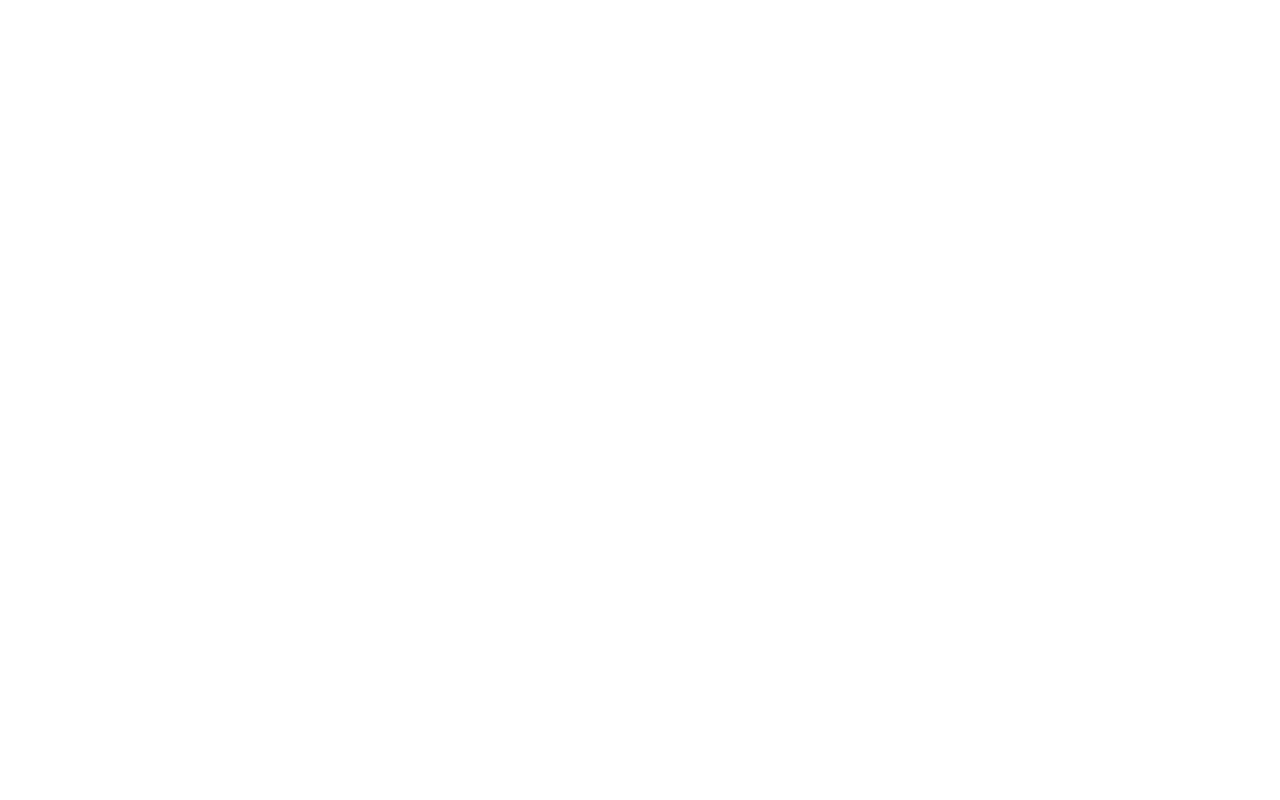
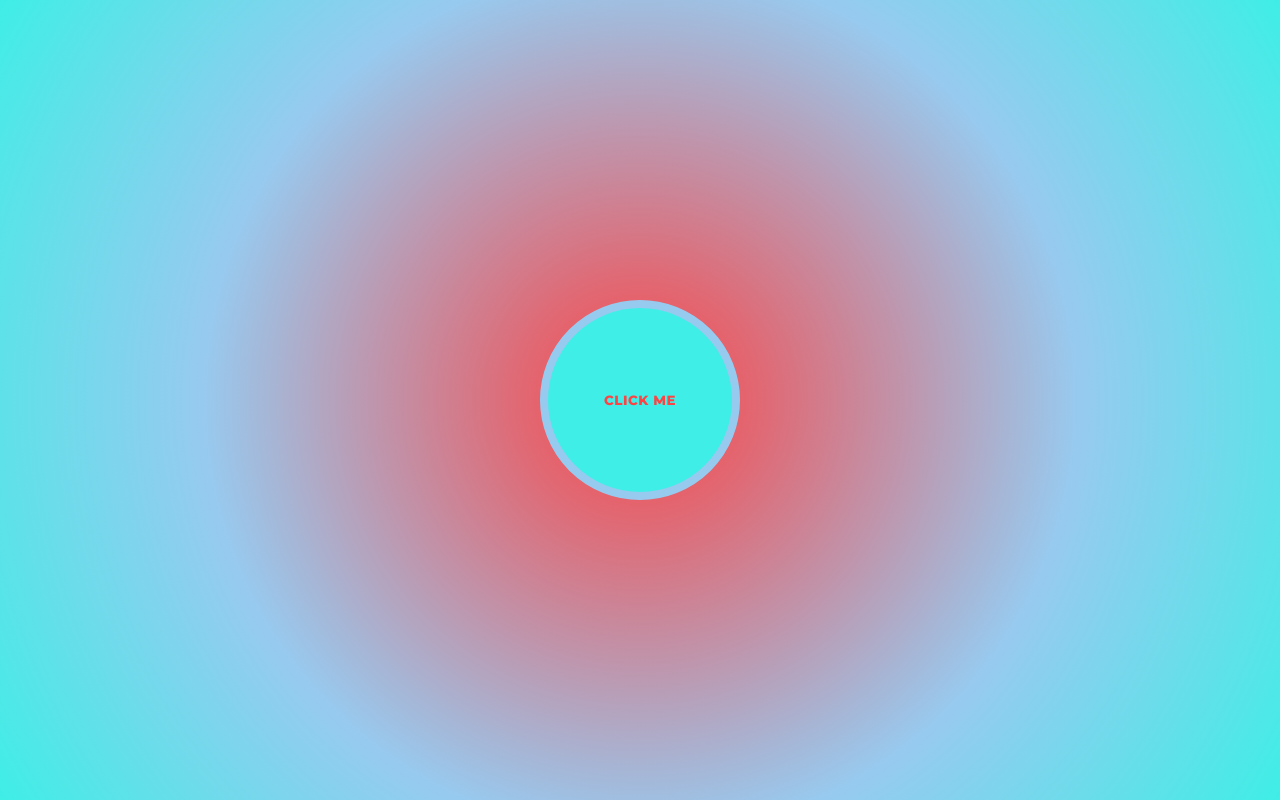
Before and after one commit to agolautner/cc-css-hive, a plain HTML site: page index.html in a window 1280 px wide. Drawn offline with Linux system fonts and the light colour scheme.

Commit message:
messing with animations codealong

```diff
--- a/index.html
+++ b/index.html
@@ -5,12 +5,17 @@
     <meta http-equiv="X-UA-Compatible" content="IE=edge">
     <meta name="viewport" content="width=device-width, initial-scale=1.0">
 
-    <title>Practice</title>
+    <title>CSS Hive</title>
 
     <link rel="stylesheet" href="style.css">
+    <link rel="preconnect" href="https://fonts.googleapis.com">
+    <link rel="preconnect" href="https://fonts.gstatic.com" crossorigin>
+    <link href="https://fonts.googleapis.com/css2?family=Montserrat:wght@400;800&display=swap" rel="stylesheet">
     <script src="script.js"></script>
 </head>
 <body>
-
+    <section id="welcome">
+        <button>Click me</button>
+    </section>
 </body>
 </html>
--- a/style.css
+++ b/style.css
@@ -40,3 +40,73 @@
     -webkit-appearance: none !important;
     border-radius: 0
 }
+
+body {
+    background-color: #55BCC9;
+    background-image: radial-gradient(circle, rgba(252,68,69,1) 0%, rgba(151,202,239,1) 58%, rgba(63,238,230,1) 100%);
+    font-family: 'Montserrat', sans-serif;
+}
+
+@keyframes welcomeAnim {
+    0% {background-color: #3feee6; transform: rotate(0) scale(1)}
+    50% {background-color: #fc4445; transform: rotate(180deg) scale(0.1);}
+    100% {background-color: #3feee6; transform: rotate(360deg) scale(1)}
+  }
+
+#welcome {
+    position: relative;
+    width: calc(100vh - 160px);
+    height: calc(100vh - 160px);
+    margin: 80px auto;
+    border-radius: 15px;
+    /* box-shadow: 0 0 40px #fc4445; */
+    /* background-color: #3feee6; */
+
+
+}
+
+#welcome::before {
+    content: '';
+    position: absolute;
+    display: block;
+    width: 100%;
+    height: 100%;
+    top: 0;
+    left: 0;
+    z-index: 1;
+
+    border-radius: 15px;
+    box-shadow: 0 0 40px #fc4445;
+    background-color: #3feee6;
+
+    animation-name: welcomeAnim;
+    animation-fill-mode: forwards;
+    animation-duration: 2s;
+    animation-iteration-count: infinite;
+    animation-timing-function: linear;
+}
+
+#welcome button {
+    position: absolute;
+    top: 50%;
+    left: 50%;
+    width: 200px;
+    height: 200px;
+    z-index: 2;
+    border: 8px solid #97caef;
+    border-radius: 50%;
+
+    font-weight: 800;
+    color: #fc4445;
+    text-transform: uppercase;
+    letter-spacing: 0.04em;
+
+    background-color: #3feee6;
+
+    transform: translate(-50%, -50%);
+    transition: 400ms;
+}
+
+#welcome button:hover {
+    transform: translate(-50%, -50%) scale(1.2) rotate(180deg);
+}
```
